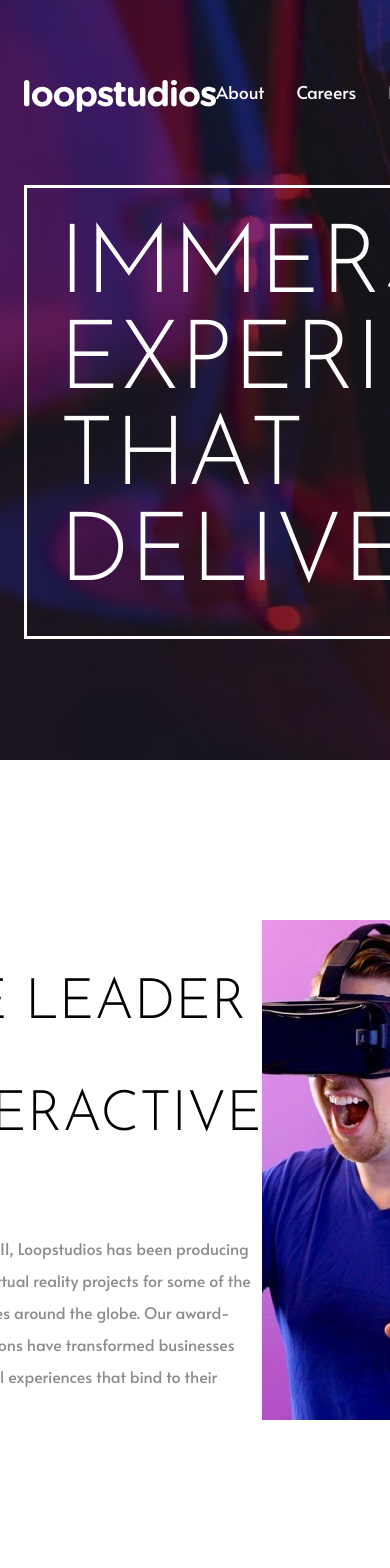
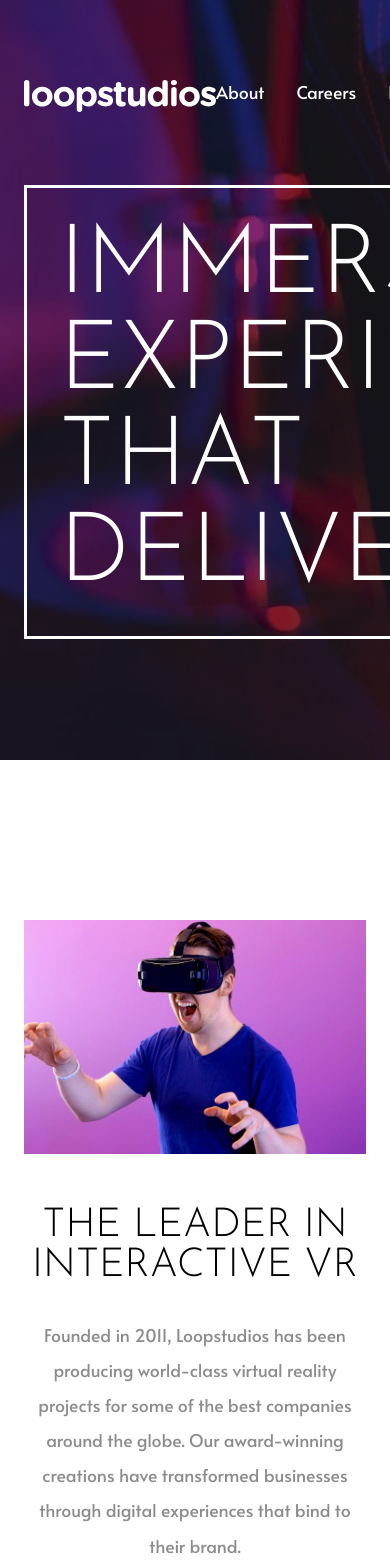
Before and after one commit to PetteriHavia/FrontendMentor, a React (Vite) app in the folder loopstudio-landing-page/: page / in a window 390 px wide. Shown: the top 1568 px of the page. Built offline with nearby package versions, Linux system fonts and the light colour scheme.

Commit message:
testing overlap with grid

```diff
--- a/loopstudio-landing-page/src/components/Intro.jsx
+++ b/loopstudio-landing-page/src/components/Intro.jsx
@@ -4,9 +4,7 @@ const Intro = () => {
   return (
     <section className="intro">
       <div className="container">
-        <div className="image">
-          <img src={headsetVR} alt="VR headset" />
-        </div>
+        <img src={headsetVR} alt="VR headset" />
         <div className="intro-text">
           <h2>THE LEADER IN INTERACTIVE VR</h2>
           <p>Founded in 2011, Loopstudios has been producing world-class virtual reality projects for some of the best companies around the globe. Our award-winning creations have transformed businesses through digital experiences that bind to their brand.</p>
--- a/loopstudio-landing-page/src/styles/intro.scss
+++ b/loopstudio-landing-page/src/styles/intro.scss
@@ -1,23 +1,23 @@
 .intro {
   .container {
-    padding: 10rem 0rem;
-    display: flex;
-    position: relative;
+    display: grid;
+    grid-template-columns: repeat(4, 1fr);
+    column-gap: 3rem;
+    padding: 10rem 1.5rem;
   }
-  image {
-    width: 50%;
+
   img {
-      width: 100%;
+    grid-column: 1 / 4;
+    grid-row: 2 / 5;
+    width: 90%;
   }
 }
+
 .intro-text {
-    max-width: 700px;
-    padding: 6rem 0rem 0rem 6rem;
+  grid-column: 3 / -1;
+  grid-row: 3 / 5;
+  padding: 7rem 0rem 0rem 7rem;
   background-color: $white;
-    position: absolute;
-    bottom: 10rem;
-    right: 8rem;
-
   h2 {
     font-size: 3.5rem;
     font-family: $josefin;
@@ -27,30 +27,47 @@
   p {
     font-family: $alata;
     color: $dark-gray;
+    font-size: 1.1rem;
     line-height: 2;
-      max-width: 480px;
+  }
+}
+
+@media (max-width: 1250px) {
+  .intro-text {
+    padding: 3.5rem 0rem 0rem 3.5rem;
+
+    h2 {
+      font-size: 3rem;
     }
   }
 }
 
-/* .intro-text {
-    width: 50%;
-    padding: 5rem 0rem 0rem 5em;
-    display: flex;
-    flex-direction: column;
-    justify-content: flex-end;
-    gap: 2rem;
-    margin-left: -150px;
-    background-color: white;
-    align-self: flex-end;
+@media (max-width: 992px) {
+  .intro-text {
+    padding: 3.5rem 0rem 0rem 3.5rem;
+    grid-column: 2 / -1;
+
     h2 {
-      font-size: 3.5rem;
-      font-family: $josefin;
-      font-weight: 300;
+      font-size: 3rem;
     }
-    p {
-      font-family: $alata;
-      color: $dark-gray;
-      line-height: 2;
   }
-  }*/
+  .intro > .container > img {
+    grid-column: 1 / 5;
+    width: 100%;
+  }
+}
+
+@media (max-width: 768px) {
+  .intro > .container {
+    display: block;
+    text-align: center;
+
+    .intro-text {
+      padding: 3rem 0rem 0rem 0rem;
+
+      h2 {
+        font-size: 2.5rem;
+      }
+    }
+  }
+}
```
Lines whose indentation alone changed are shown as unchanged.
